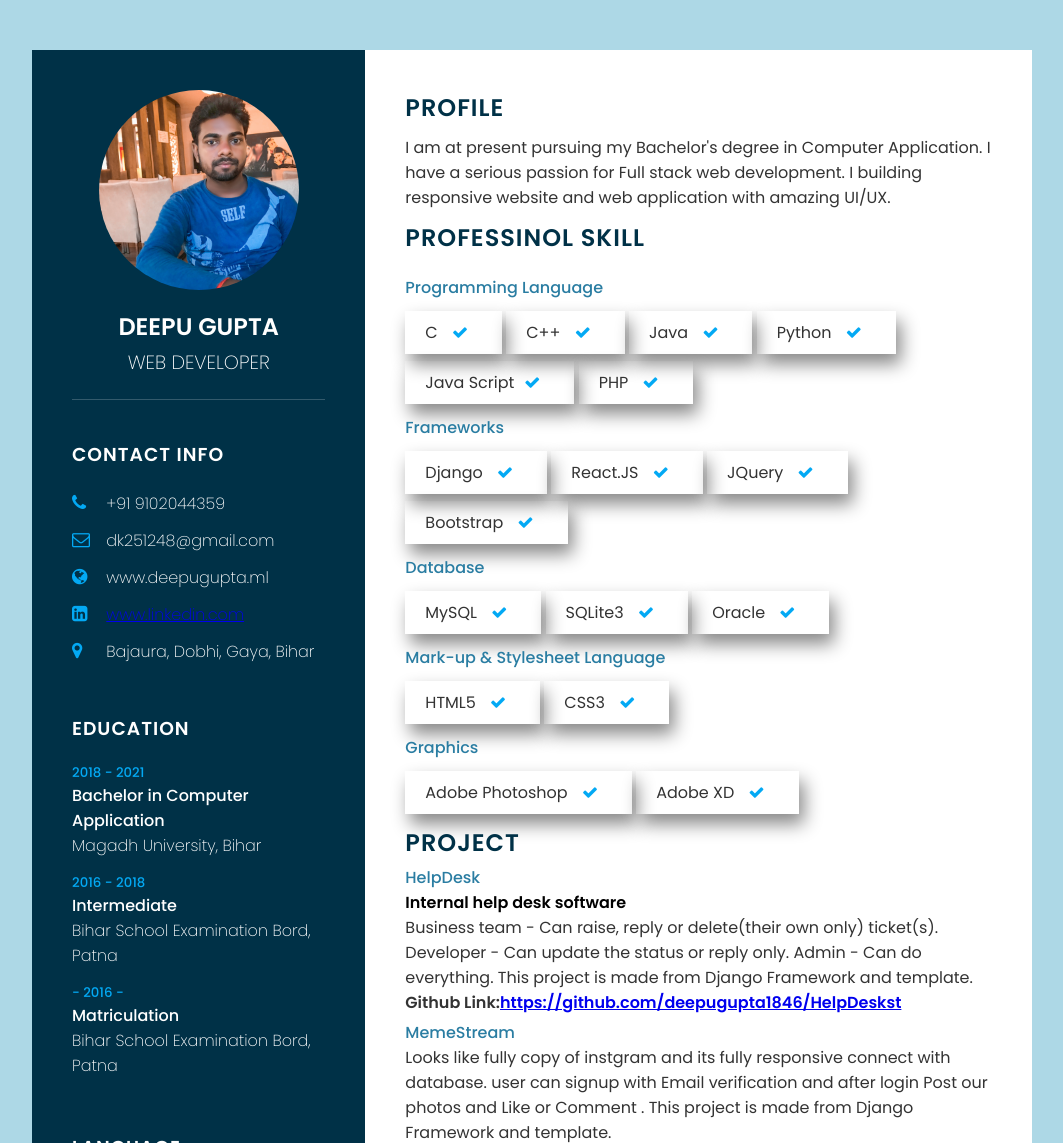
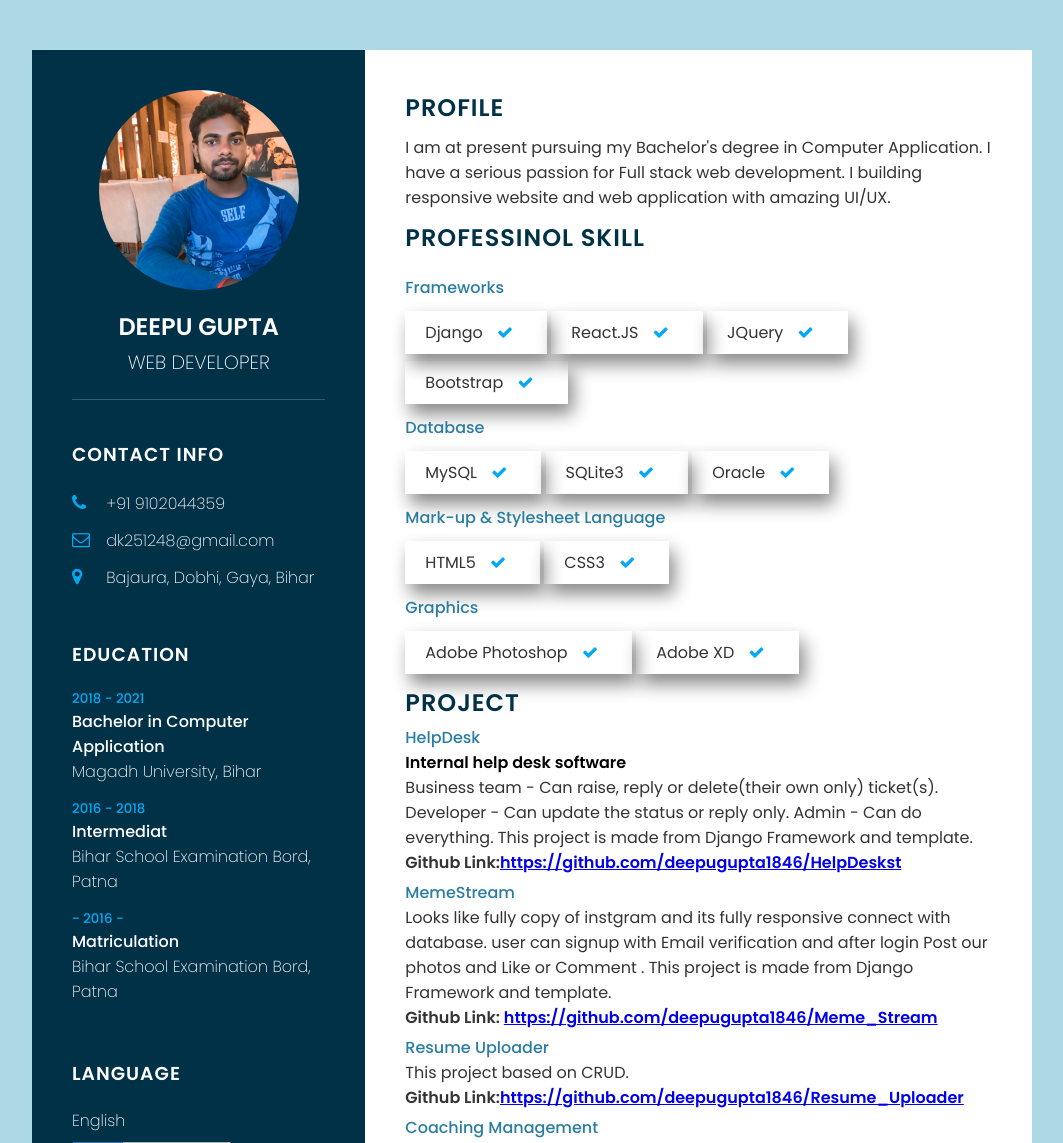
Before and after one commit to deepugupta1846/deepuguptacv, a plain HTML site: page index.html in a window 1280 px wide. Shown: the top 1143 px of the page, without its empty margins (108-1171 px from the left). Drawn offline with Linux system fonts and the light colour scheme.

Commit message:
Update index.html

```diff
--- a/index.html
+++ b/index.html
@@ -30,14 +30,14 @@
 					<span class="icon"><i class="fa fa-envelope-o" aria-hidden="true"></i></span>
 					<span class="text">dk251248@gmail.com</span>
 				</li>
-				<li>
+				<!-- <li>
 					<span class="icon"><i class="fa fa-globe" aria-hidden="true"></i></span>
 					<span class="text">www.deepugupta.ml</span>
 				</li>
 				<li>
 					<span class="icon"><i class="fa fa-linkedin-square" aria-hidden="true"></i></span>
-					<span class="text"><a href="https://www.linkedin.com/in/deepu-kumar-61606a1b9">www.linkedin.com</a></span>
-				</li>
+					<span class="text">www.linkedin.com</span>
+				</li> -->
 				<li>
 					<span class="icon"><i class="fa fa-map-marker" aria-hidden="true"></i></span>
 					<span class="text">Bajaura, Dobhi, Gaya, Bihar </span>
@@ -56,7 +56,7 @@
 				</li>
 				<li>
 					<h5>2016 - 2018</h5>
-					<h4>Intermediate</h4>
+					<h4>Intermediat</h4>
 					<h4>Bihar School Examination Bord, Patna</h4>
 				</li>
 				<li>
@@ -117,7 +117,7 @@
 		</div>
 		<div class="about">
 			<h2 class="title2">Professinol Skill</h2>
-			<div class="box">
+			<!-- <div class="box">
 				<div class="skill-name">
 					<h4>Programming Language</h4>
 				</div>
@@ -131,7 +131,7 @@
 						<label>PHP <i class="fa fa-check" aria-hidden="true"></i></label>
 					</p>
 				</div>
-			</div>
+			</div> -->
 			<div class="box">
 				<div class="skill-name">
 					<h4>Frameworks</h4>
```
